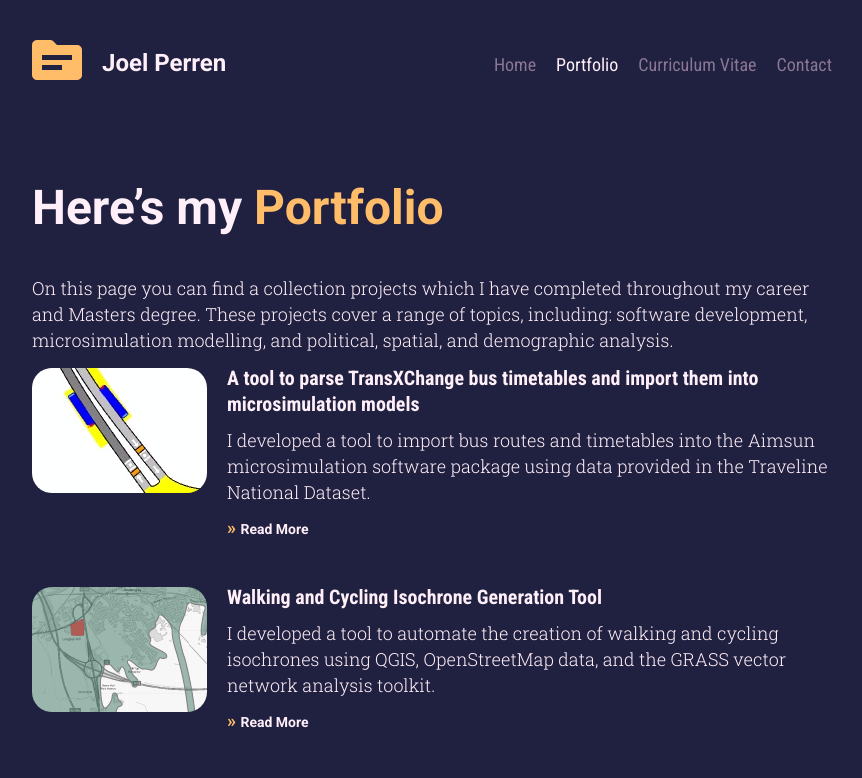
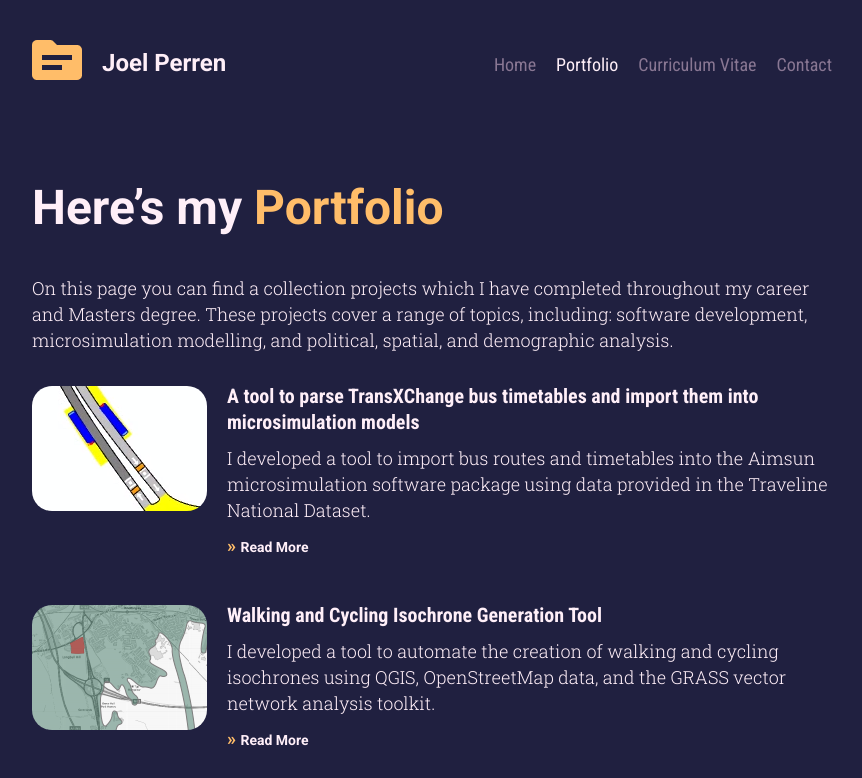
Before and after one commit to JoelPerren/portfolio_website, a React (Create React App) app: page /portfolio in a window 1280 px wide. Shown: the top 778 px of the page, without its empty margins (208-1070 px from the left). Built offline with nearby package versions, Linux system fonts and the light colour scheme.

Commit message:
Adjust portfolio padding

```diff
--- a/src/index.css
+++ b/src/index.css
@@ -169,6 +169,7 @@ p.reduced-margin {
 
 .portfolio-item {
   display: flex;
+  margin: 30px 0 0 0;
 }
 
 .portfolio-thumbnail {
@@ -204,10 +205,6 @@ h3 {
 }
 
 /* Portfolio Item  */
-
-.portfolio-item {
-  margin: 0 0 30px 0;
-}
 
 .portfolio-article-content h3 {
   font-family: 'Roboto Condensed', sans-serif;
```
Also changed, not shown: Colour Scheme.png (deleted).
